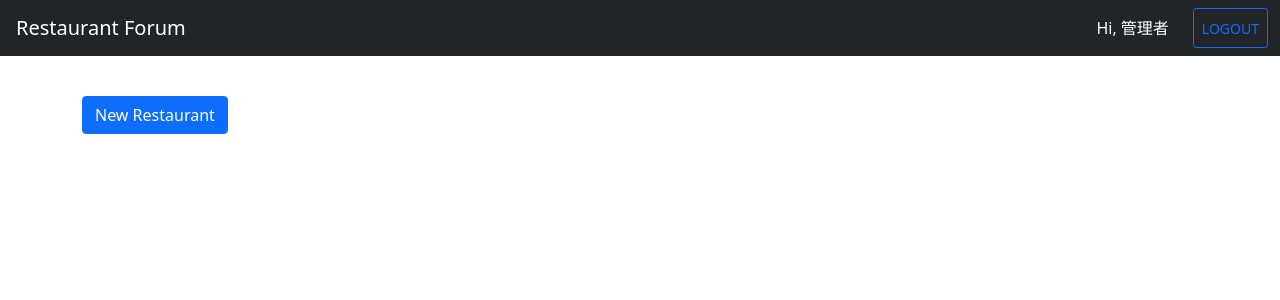
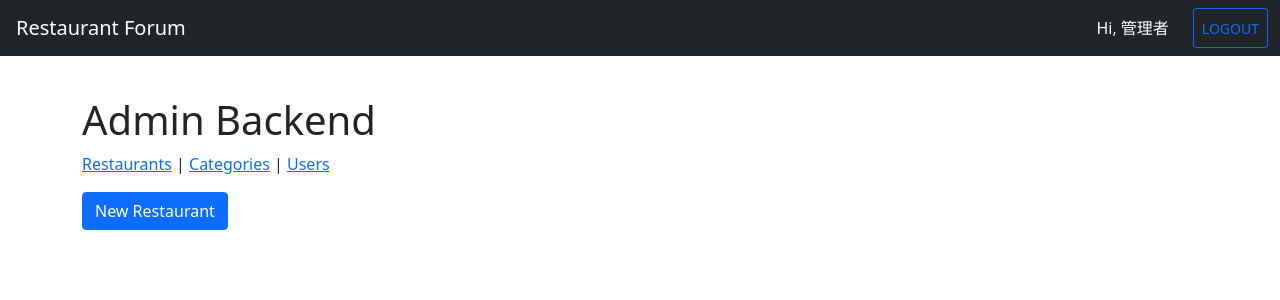
Before and after one commit to ivyhungtw/restaurant-forum-vue, a Vue app: page /admin/restaurants in a window 1280 px wide. Shown: the top 300 px of the page. Built offline with nearby package versions, Linux system fonts and the light colour scheme.

Commit message:
feat: add admin-nav component

```diff
--- /dev/null
+++ b/src/components/AdminNav.vue
@@ -0,0 +1,13 @@
+<template>
+  <div class="mb-3">
+    <h1>Admin Backend</h1>
+    <a href="#">Restaurants</a> | <a href="#">Categories</a> |
+    <a href="#">Users</a>
+  </div>
+</template>
+
+<script>
+export default {
+  name: 'AdminNav'
+};
+</script>
--- a/src/views/AdminRestaurants.vue
+++ b/src/views/AdminRestaurants.vue
@@ -1,6 +1,7 @@
 <template>
   <div class="container py-5">
     <!-- 後台導覽頁籤 AdminNav -->
+    <admin-nav />
 
     <a href="#" class="btn btn-primary mb-4">
       New Restaurant
@@ -9,3 +10,13 @@
     <!-- 後台餐廳列表 AdminRestaurantsTable -->
   </div>
 </template>
+
+<script>
+import AdminNav from '../components/AdminNav.vue';
+
+export default {
+  components: {
+    AdminNav
+  }
+};
+</script>
```
